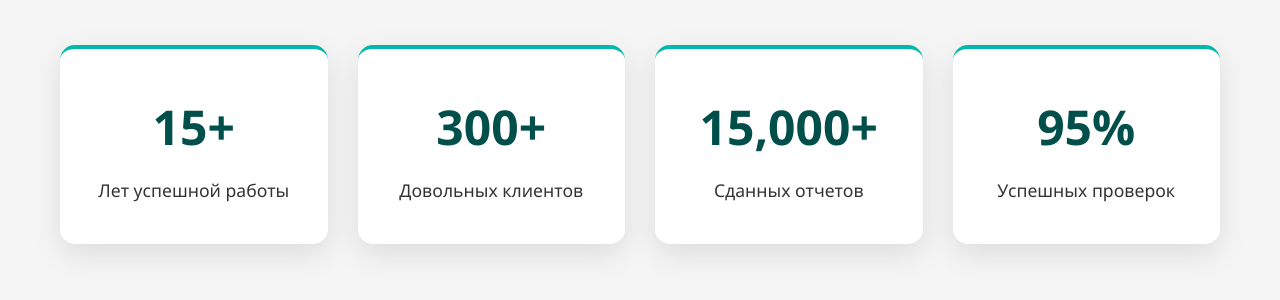
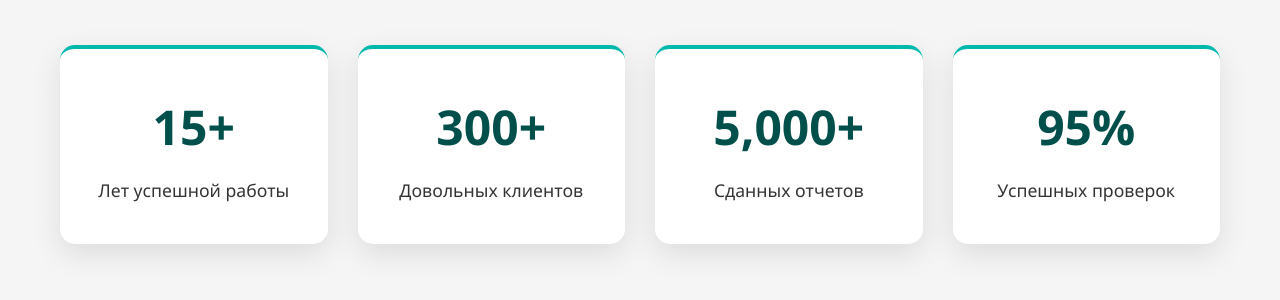
Before and after one commit to Vitalyevich96/accountant, a Flask app: page /about in a window 1280 px wide. Shown: the part 550-850 px from the top of the page. Run offline with Flask 3, Linux system fonts and the light colour scheme.

Commit message:
Update about.html

```diff
--- a/templates/about.html
+++ b/templates/about.html
@@ -498,7 +498,7 @@
         <span class="label">Довольных клиентов</span>
     </div>
     <div class="stat-item">
-        <span class="number">15,000+</span>
+        <span class="number">5,000+</span>
         <span class="label">Сданных отчетов</span>
     </div>
     <div class="stat-item">
```
